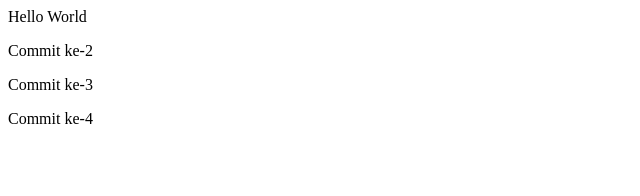
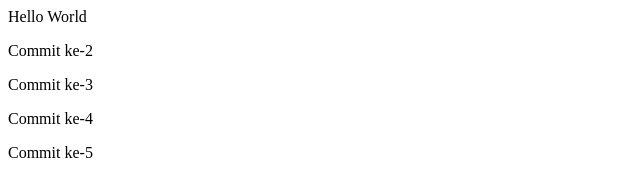
Before and after one commit to stoney-aprilian/Tugas4, a plain HTML site: page index.html in a window 1280 px wide. Shown: the whole page, without its empty margins (0-640 px from the left). Drawn offline with Linux system fonts and the light colour scheme.

Commit message:
5th Commit

```diff
--- a/index.html
+++ b/index.html
@@ -10,6 +10,7 @@
     <p>Commit ke-2</p>
     <p>Commit ke-3</p>
     <p>Commit ke-4</p>
+    <p>Commit ke-5</p>
 
 </body>
 </html>
```
